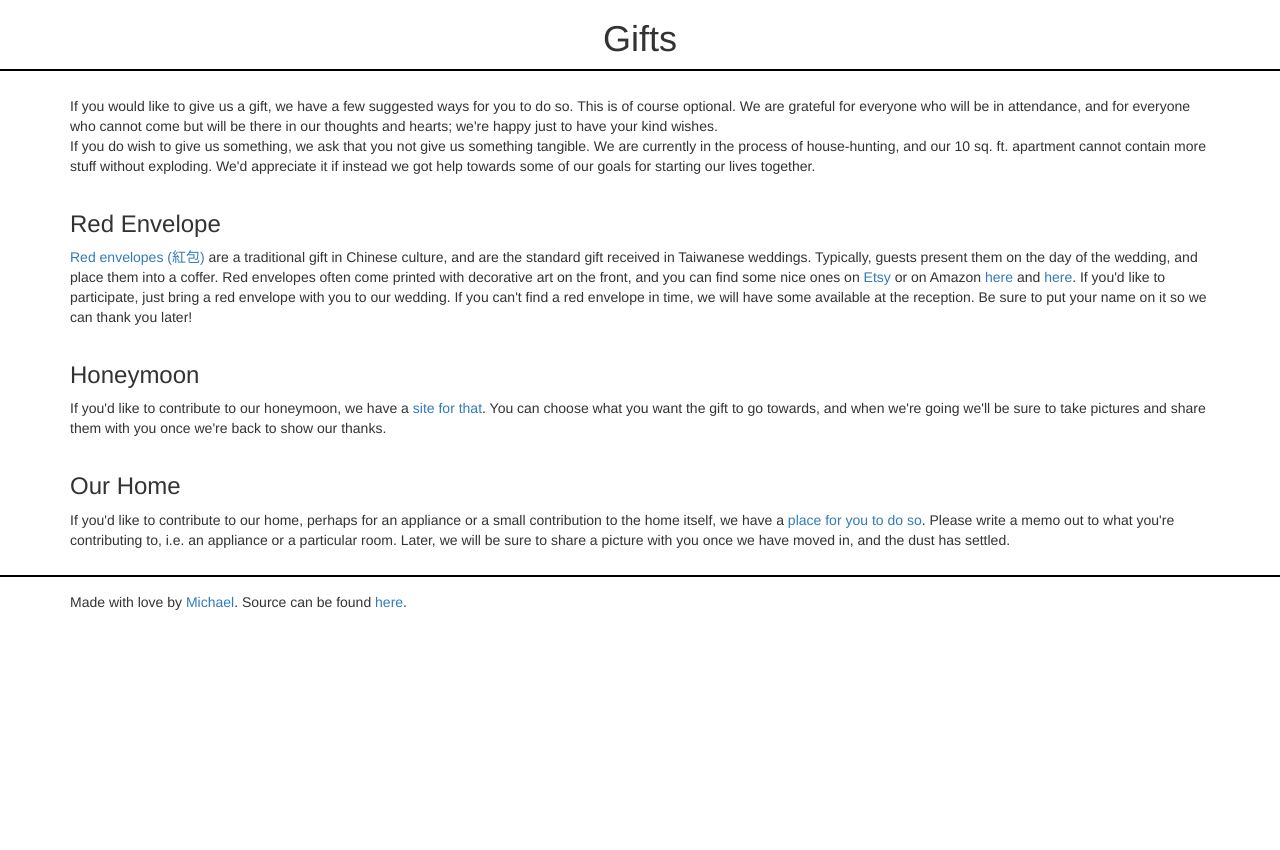
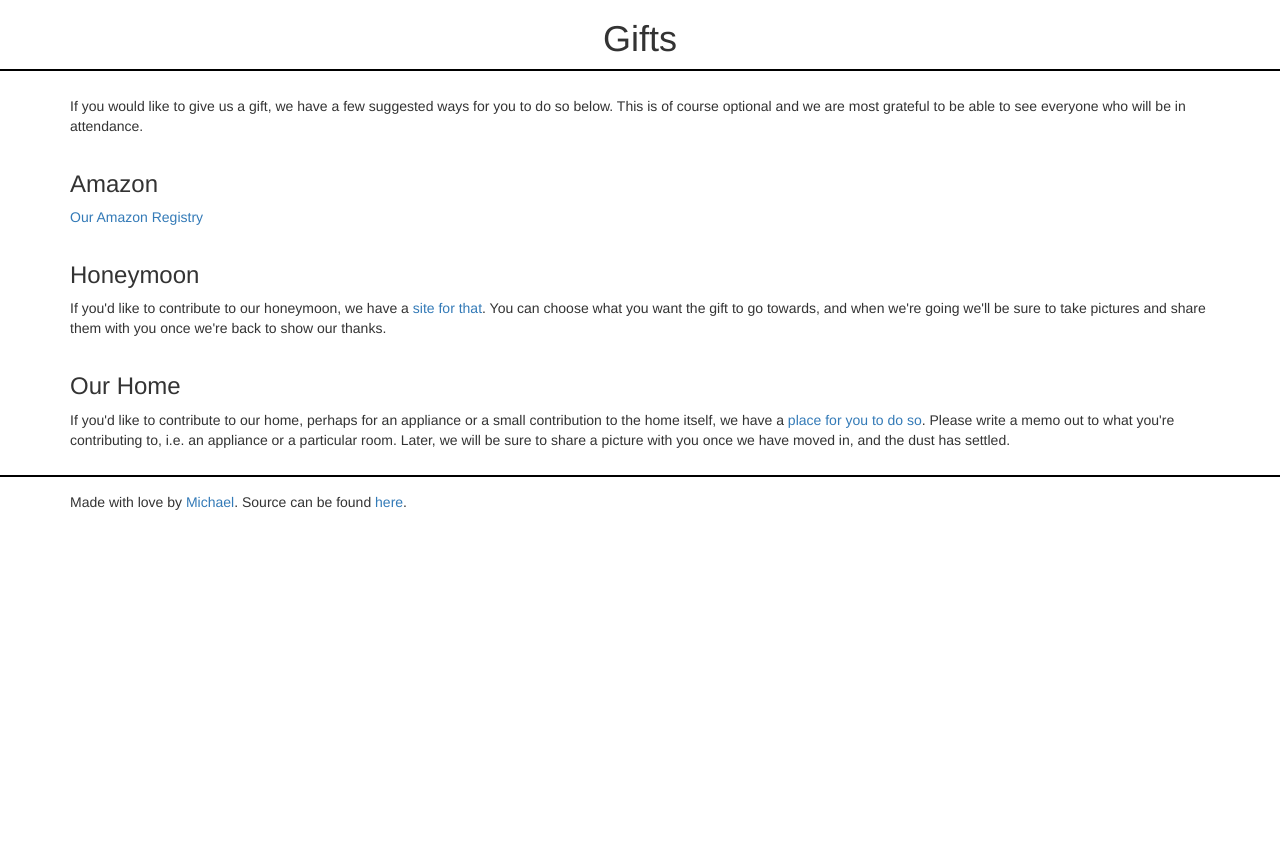
Before and after one commit to kartoffeln777/happilyevereldridge2018, a PHP site: page /gifts/ in a window 1280 px wide. Shown: the part 352-1202 px from the top of the page. Run offline with PHP 8.4, Linux system fonts and the light colour scheme; some libraries are stand-ins or nearby versions.

Commit message:
Started working on Gift page

```diff
--- a/src/gifts/index.php
+++ b/src/gifts/index.php
@@ -59,14 +59,14 @@
     <div class="container">
       <div id="content" class="inner jumptarget">
           <!--<h3>How We Met</h3>-->
-	If you would like to give us a gift, we have a few suggested ways for you to do so. This is of course optional. We are grateful for everyone who will be in attendance, and for everyone who cannot come but will be there in our thoughts and hearts; we're happy just to have your kind wishes.
+	If you would like to give us a gift, we have a few suggested ways for you to do so below. This is of course optional and we are most grateful to be able to see everyone who will be in attendance.
        <br>
-       If you do wish to give us something, we ask that you not give us something tangible. We are currently in the process of house-hunting, and our 10 sq. ft. apartment cannot contain more stuff without exploding. We'd appreciate it if instead we got help towards some of our goals for starting our lives together.
+
       </div>
 
       <div id="redEnvelope" class="inner jumptarget">
-        <h3>Red Envelope</h3>
-	<a href="https://en.wikipedia.org/wiki/Red_envelope" target="_blank">Red envelopes (紅包)</a> are a traditional gift in Chinese culture, and are the standard gift received in Taiwanese weddings. Typically, guests present them on the day of the wedding, and place them into a coffer. Red envelopes often come printed with decorative art on the front, and you can find some nice ones on <a href="http://etsy.me/2iS3MxE" target="_blank">Etsy</a> or on Amazon <a href="http://a.co/elz1z6j" target="_blank">here</a> and <a href="http://a.co/0mRYFNO" target="_blank">here</a>. If you'd like to participate, just bring a red envelope with you to our wedding. If you can't find a red envelope in time, we will have some available at the reception. Be sure to put your name on it so we can thank you later!
+        <h3>Amazon</h3>
+	<a href="https://www.amazon.com/wedding/share/happilyevereldridge2018" target="_blank">Our Amazon Registry</a>
 <!--
 	<div class="inner">
 	  <p translate="no" typeof="schema:PostalAddress">
```
